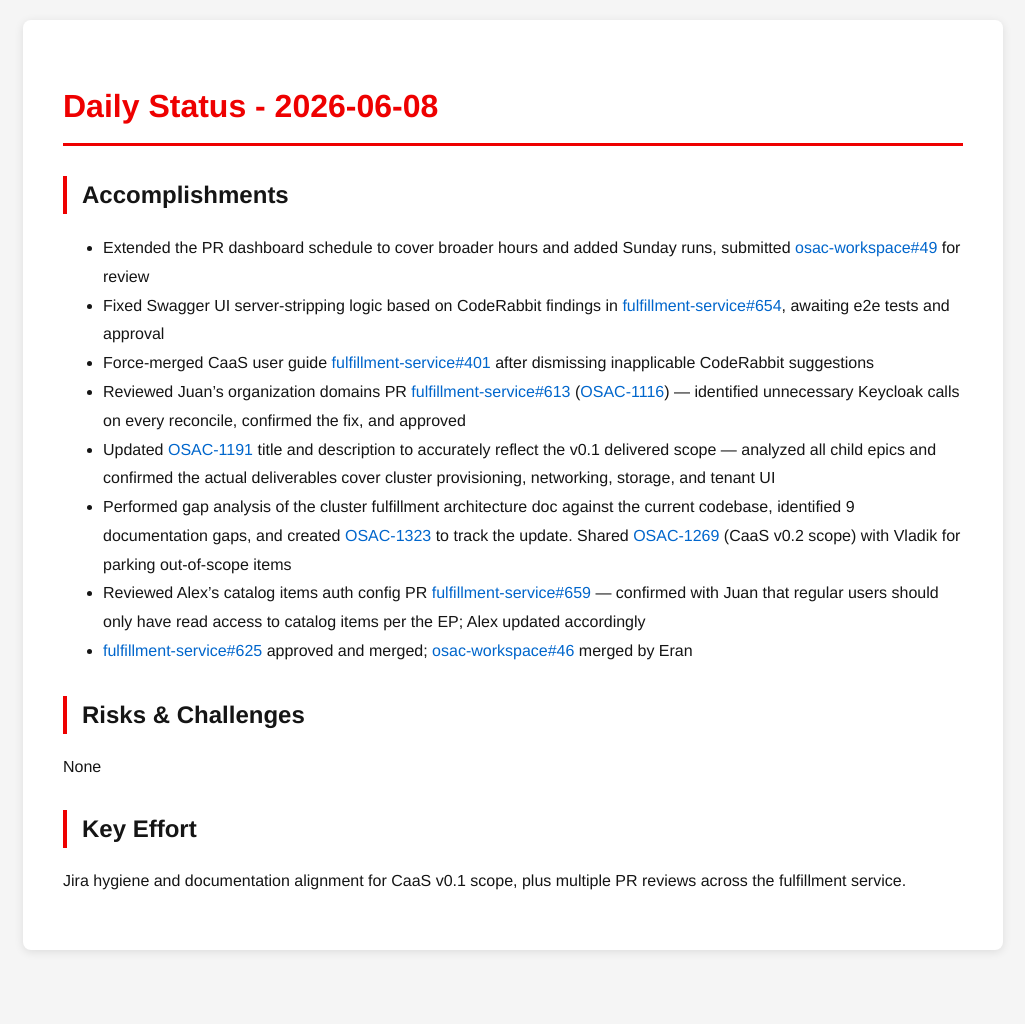
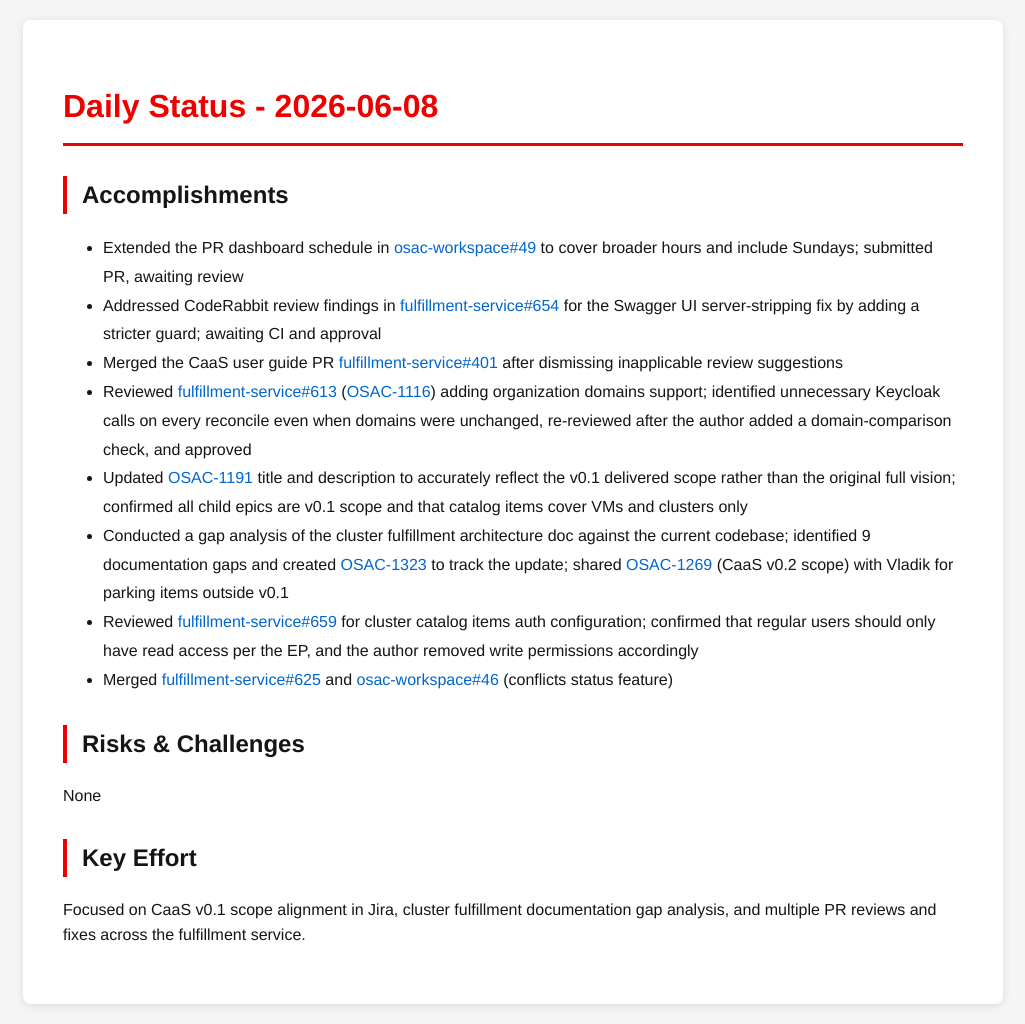
Before and after one commit to tzvatot/daily-status, a Jekyll site: the page built from 2026-06-08.md, in a window 1280 px wide. Shown: the whole page, without its empty margins (127-1152 px from the left). Built offline with Jekyll 4.4.1, drawn with Linux system fonts in a browser that asks for light colours; before the commit the page ends 970 px from its top, so only the background shows below that.

Commit message:
Daily status update - 2026-06-08

```diff
--- a/2026-06-08.md
+++ b/2026-06-08.md
@@ -7,17 +7,17 @@ date: 2026-06-08
 # Daily Status - 2026-06-08
 
 ## Accomplishments
-- Extended the PR dashboard schedule to cover broader hours and added Sunday runs, submitted [osac-workspace#49](https://github.com/osac-project/osac-workspace/pull/49) for review
-- Fixed Swagger UI server-stripping logic based on CodeRabbit findings in [fulfillment-service#654](https://github.com/osac-project/fulfillment-service/pull/654), awaiting e2e tests and approval
-- Force-merged CaaS user guide [fulfillment-service#401](https://github.com/osac-project/fulfillment-service/pull/401) after dismissing inapplicable CodeRabbit suggestions
-- Reviewed Juan's organization domains PR [fulfillment-service#613](https://github.com/osac-project/fulfillment-service/pull/613) ([OSAC-1116](https://redhat.atlassian.net/browse/OSAC-1116)) — identified unnecessary Keycloak calls on every reconcile, confirmed the fix, and approved
-- Updated [OSAC-1191](https://redhat.atlassian.net/browse/OSAC-1191) title and description to accurately reflect the v0.1 delivered scope — analyzed all child epics and confirmed the actual deliverables cover cluster provisioning, networking, storage, and tenant UI
-- Performed gap analysis of the cluster fulfillment architecture doc against the current codebase, identified 9 documentation gaps, and created [OSAC-1323](https://redhat.atlassian.net/browse/OSAC-1323) to track the update. Shared [OSAC-1269](https://redhat.atlassian.net/browse/OSAC-1269) (CaaS v0.2 scope) with Vladik for parking out-of-scope items
-- Reviewed Alex's catalog items auth config PR [fulfillment-service#659](https://github.com/osac-project/fulfillment-service/pull/659) — confirmed with Juan that regular users should only have read access to catalog items per the EP; Alex updated accordingly
-- [fulfillment-service#625](https://github.com/osac-project/fulfillment-service/pull/625) approved and merged; [osac-workspace#46](https://github.com/osac-project/osac-workspace/pull/46) merged by Eran
+- Extended the PR dashboard schedule in [osac-workspace#49](https://github.com/osac-project/osac-workspace/pull/49) to cover broader hours and include Sundays; submitted PR, awaiting review
+- Addressed CodeRabbit review findings in [fulfillment-service#654](https://github.com/osac-project/fulfillment-service/pull/654) for the Swagger UI server-stripping fix by adding a stricter guard; awaiting CI and approval
+- Merged the CaaS user guide PR [fulfillment-service#401](https://github.com/osac-project/fulfillment-service/pull/401) after dismissing inapplicable review suggestions
+- Reviewed [fulfillment-service#613](https://github.com/osac-project/fulfillment-service/pull/613) ([OSAC-1116](https://redhat.atlassian.net/browse/OSAC-1116)) adding organization domains support; identified unnecessary Keycloak calls on every reconcile even when domains were unchanged, re-reviewed after the author added a domain-comparison check, and approved
+- Updated [OSAC-1191](https://redhat.atlassian.net/browse/OSAC-1191) title and description to accurately reflect the v0.1 delivered scope rather than the original full vision; confirmed all child epics are v0.1 scope and that catalog items cover VMs and clusters only
+- Conducted a gap analysis of the cluster fulfillment architecture doc against the current codebase; identified 9 documentation gaps and created [OSAC-1323](https://redhat.atlassian.net/browse/OSAC-1323) to track the update; shared [OSAC-1269](https://redhat.atlassian.net/browse/OSAC-1269) (CaaS v0.2 scope) with Vladik for parking items outside v0.1
+- Reviewed [fulfillment-service#659](https://github.com/osac-project/fulfillment-service/pull/659) for cluster catalog items auth configuration; confirmed that regular users should only have read access per the EP, and the author removed write permissions accordingly
+- Merged [fulfillment-service#625](https://github.com/osac-project/fulfillment-service/pull/625) and [osac-workspace#46](https://github.com/osac-project/osac-workspace/pull/46) (conflicts status feature)
 
 ## Risks & Challenges
 None
 
 ## Key Effort
-Jira hygiene and documentation alignment for CaaS v0.1 scope, plus multiple PR reviews across the fulfillment service.
+Focused on CaaS v0.1 scope alignment in Jira, cluster fulfillment documentation gap analysis, and multiple PR reviews and fixes across the fulfillment service.
```
